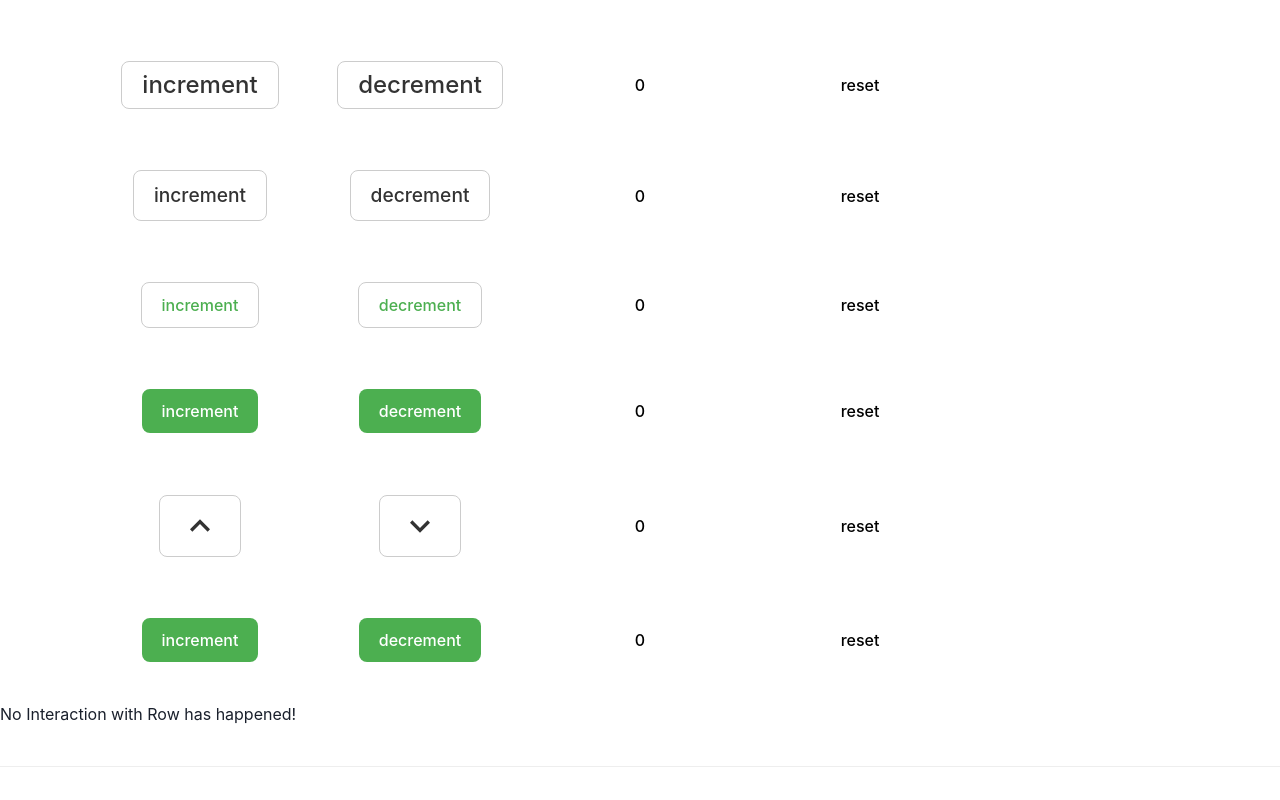
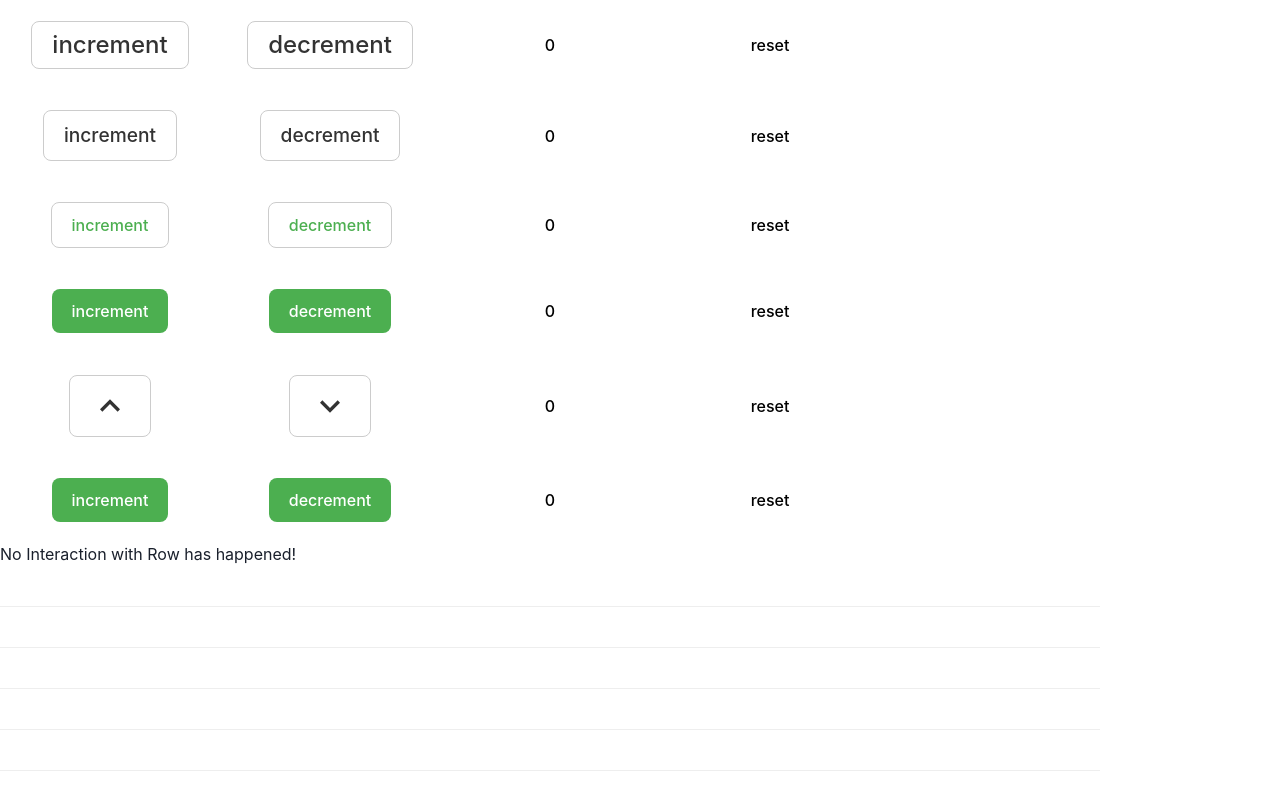
Before and after one commit to sakir-dev/React-Repo, a React (Vite) app: page / in a window 1280 px wide. Shown: the top 800 px of the page. Built offline with nearby package versions, Linux system fonts and the light colour scheme.

Commit message:
remove row-container with flex

```diff
--- a/src/App.jsx
+++ b/src/App.jsx
@@ -80,7 +80,7 @@ function App() {
 
   return (
     <>
-      <Box >
+      <Box h="100vh">
         <RowContainer
           rows={rows}
           increment={increment}
--- a/src/components/RowContainer.jsx
+++ b/src/components/RowContainer.jsx
@@ -2,13 +2,14 @@ import ActionElement from "./ActionElement";
 import CounterBlock from "./CounterBlock";
 import ResetButton from "./ResetButton";
 import ColorBlock from "./ColorBlock";
+import { Flex } from "@chakra-ui/react";
 
 function RowContainer({ rows, increment, decrement, reset }) {
   return (
-    <div className="row-container">
+    <Flex direction={"column"}>
       {rows.map((row) => {
         return (
-          <div key={row.id} className="row">
+          <Flex key={row.id} className="row">
             <ActionElement
               type={row.typeId}
               id={row.id}
@@ -24,10 +25,10 @@ function RowContainer({ rows, increment, decrement, reset }) {
             <CounterBlock id={row.id} rows={rows} />
             <ResetButton id={row.id} reset={reset} />
             <ColorBlock divBy={row.divBy} />
-          </div>
+          </Flex>
         );
       })}
-    </div>
+    </Flex>
   );
 }
 
```
